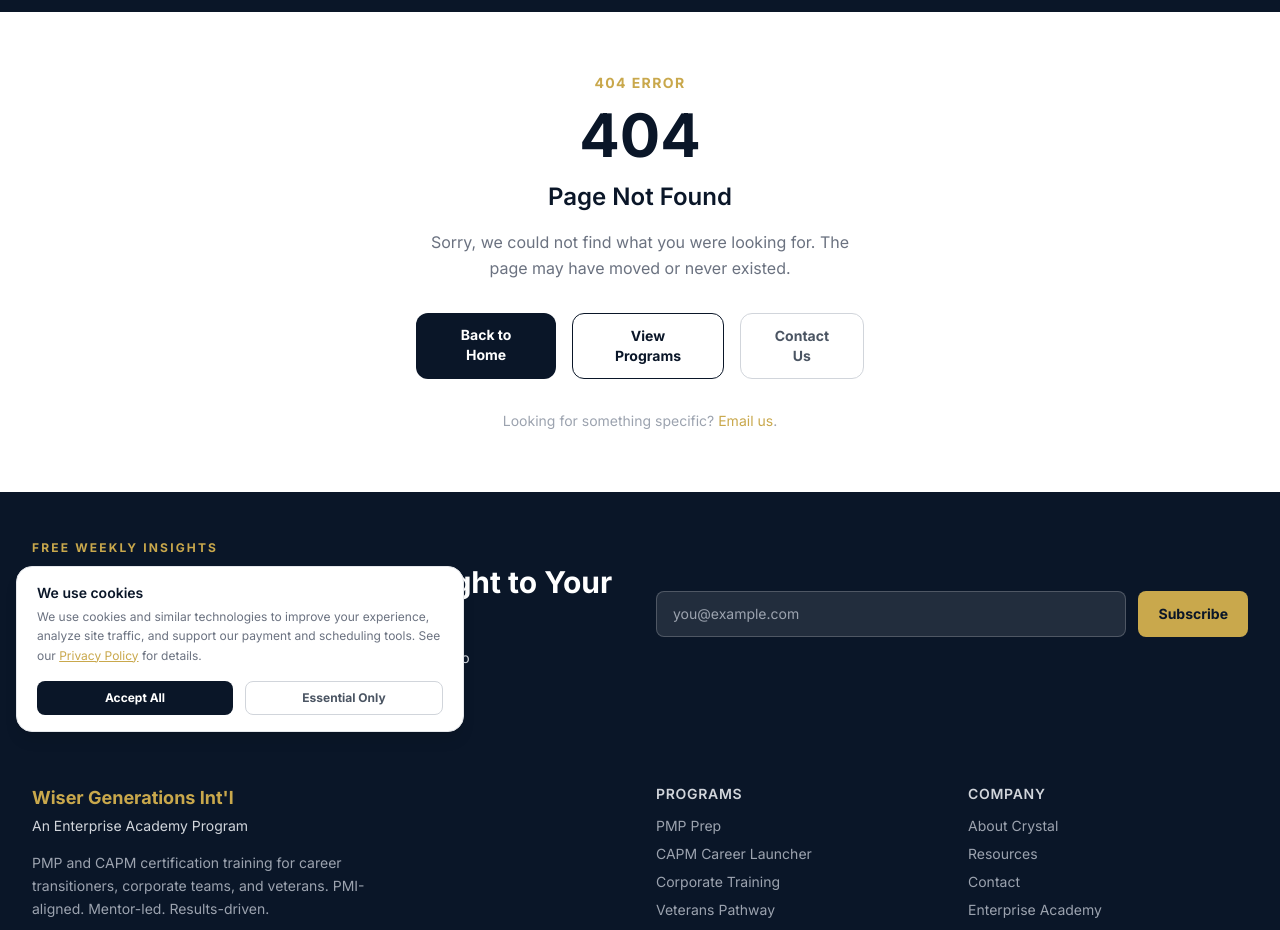
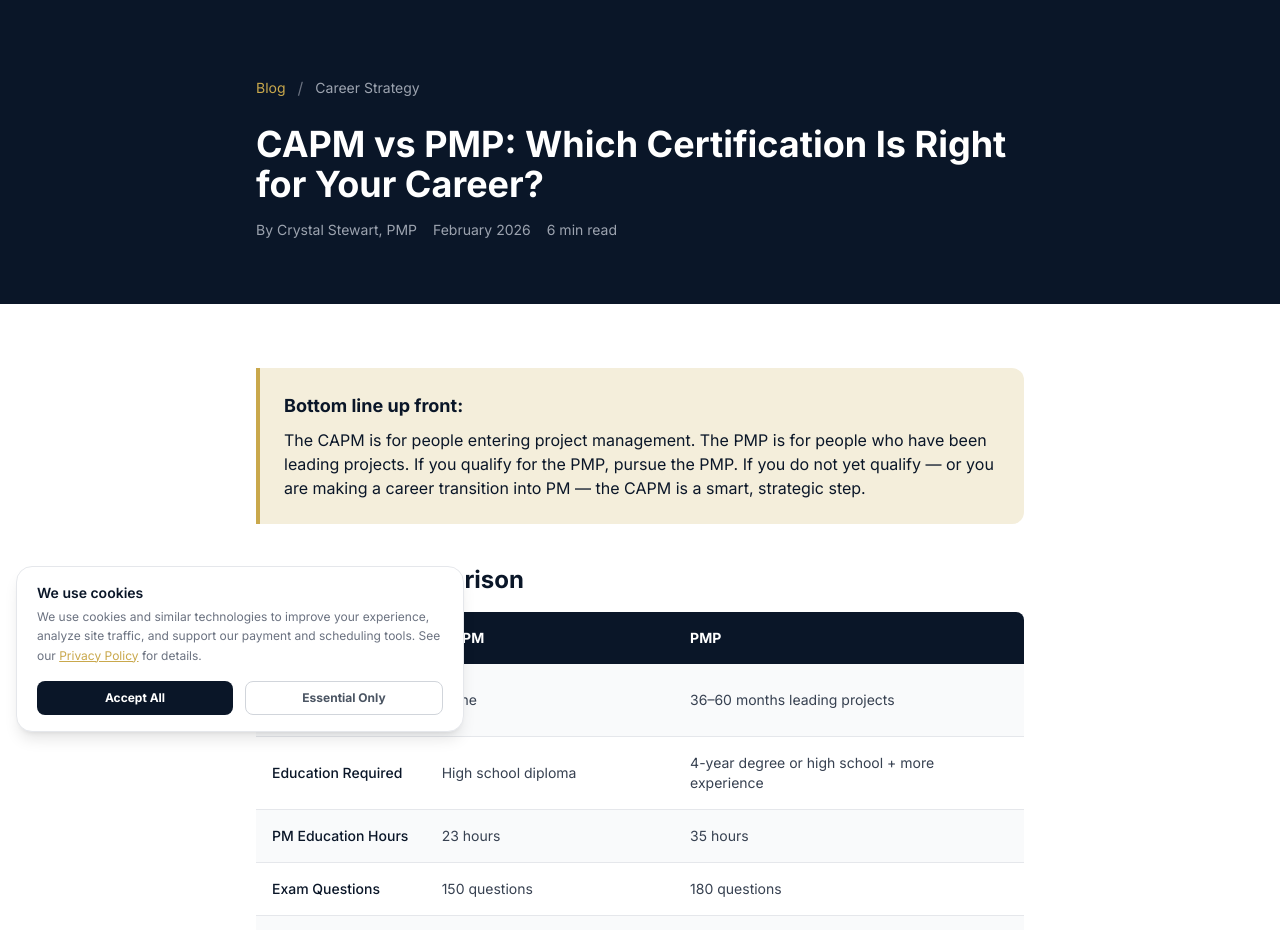
Before and after one commit to D4CGDBEMWS/wisergenerations-pmp, a Next.js app: page /blog/capm-vs-pmp-which-certification in a window 1280 px wide. Before the commit this address had no page. Shown: the part 52-982 px from the top of the page. Built offline with nearby package versions, Linux system fonts and the light colour scheme.

Commit message:
Add CAPM vs PMP comparison article

```diff
--- /dev/null
+++ b/app/blog/capm-vs-pmp-which-certification/page.tsx
@@ -0,0 +1,157 @@
+import type { Metadata } from 'next'
+import Link from 'next/link'
+
+export const metadata: Metadata = {
+  title: 'CAPM vs PMP: Which Certification Is Right for Your Career? | Wiser Generations',
+  description: 'CAPM or PMP? Learn the key differences in eligibility requirements, cost, salary impact, and career outcomes — and how to decide which PMI certification makes sense for where you are right now.',
+}
+
+const CALENDLY = 'https://calendly.com/space4grace/15min'
+
+export default function CapmVsPmpPost() {
+  return (
+    <main className="bg-white">
+      <section className="bg-navy text-white py-16 px-4">
+        <div className="max-w-3xl mx-auto">
+          <div className="flex items-center gap-3 mb-6">
+            <Link href="/blog" className="text-gold text-sm hover:underline">Blog</Link>
+            <span className="text-gray-500">/</span>
+            <span className="text-gray-400 text-sm">Career Strategy</span>
+          </div>
+          <h1 className="text-3xl md:text-4xl font-bold mb-4">
+            CAPM vs PMP: Which Certification Is Right for Your Career?
+          </h1>
+          <div className="flex items-center gap-4 text-gray-400 text-sm">
+            <span>By Crystal Stewart, PMP</span>
+            <span>February 2026</span>
+            <span>6 min read</span>
+          </div>
+        </div>
+      </section>
+
+      <article className="py-16 px-4">
+        <div className="max-w-3xl mx-auto">
+
+          <div className="bg-gold/20 border-l-4 border-gold rounded-r-xl p-6 mb-10">
+            <p className="font-bold text-navy text-lg mb-2">Bottom line up front:</p>
+            <p className="text-navy">
+              The CAPM is for people entering project management. The PMP is for people who have been leading projects.
+              If you qualify for the PMP, pursue the PMP. If you do not yet qualify — or you are making a career transition
+              into PM — the CAPM is a smart, strategic step.
+            </p>
+          </div>
+
+          <h2 className="text-2xl font-bold text-navy mt-10 mb-4">The Quick Comparison</h2>
+          <div className="overflow-x-auto mb-8">
+            <table className="w-full border-collapse bg-gray-50 rounded-lg overflow-hidden text-sm">
+              <thead>
+                <tr className="bg-navy text-white">
+                  <th className="text-left p-4">Factor</th>
+                  <th className="text-left p-4">CAPM</th>
+                  <th className="text-left p-4">PMP</th>
+                </tr>
+              </thead>
+              <tbody>
+                {[
+                  ['Experience Required', 'None', '36–60 months leading projects'],
+                  ['Education Required', 'High school diploma', '4-year degree or high school + more experience'],
+                  ['PM Education Hours', '23 hours', '35 hours'],
+                  ['Exam Questions', '150 questions', '180 questions'],
+                  ['Exam Duration', '3 hours', '4 hours'],
+                  ['Salary Impact', 'Entry-level lift', 'Significant (avg +25% over non-certified PMs)'],
+                  ['Best For', 'Career transitioners, early career', 'Working PMs with experience'],
+                  ['WG Program Cost', 'From $997', 'From $1,497'],
+                ].map(([factor, capm, pmp]) => (
+                  <tr key={factor} className="border-b border-gray-200 even:bg-white">
+                    <td className="p-4 font-medium text-navy">{factor}</td>
+                    <td className="p-4 text-gray-700">{capm}</td>
+                    <td className="p-4 text-gray-700">{pmp}</td>
+                  </tr>
+                ))}
+              </tbody>
+            </table>
+          </div>
+
+          <h2 className="text-2xl font-bold text-navy mt-10 mb-4">When the CAPM Makes Sense</h2>
+          <p className="text-gray-700 leading-relaxed mb-4">
+            The CAPM (Certified Associate in Project Management) is PMI&apos;s entry-level credential.
+            It validates that you understand project management fundamentals — without requiring years of leading projects.
+          </p>
+          <p className="text-gray-700 leading-relaxed mb-4">
+            The CAPM is the right choice if you are making a career transition into project management,
+            if you have less than three years of project leadership experience, if you want a PMI credential
+            to show employers while you build your PMP eligibility, or if you are early in your career
+            and want to establish credibility before you have the experience for the PMP.
+          </p>
+          <p className="text-gray-700 leading-relaxed mb-6">
+            At Wiser Generations, the CAPM Career Launcher program is specifically designed for career transitioners.
+            It includes a career transition roadmap, resume and LinkedIn support, and job search strategy — not just
+            exam prep. Because passing the CAPM exam is step one. Getting hired with it is step two.
+          </p>
+
+          <h2 className="text-2xl font-bold text-navy mt-10 mb-4">When the PMP Is the Right Move</h2>
+          <p className="text-gray-700 leading-relaxed mb-4">
+            The PMP (Project Management Professional) is the gold standard PM credential worldwide.
+            It is recognized by employers in every industry, in every country where project management is practiced.
+          </p>
+          <p className="text-gray-700 leading-relaxed mb-4">
+            If you have three or more years of experience leading projects — even if your title was never
+            &quot;Project Manager&quot; — you likely qualify for the PMP. Military leadership, operational management,
+            and cross-functional coordination all count. Crystal helps every student document their experience
+            accurately and compellingly.
+          </p>
+          <p className="text-gray-700 leading-relaxed mb-6">
+            The salary impact of the PMP is well-documented. PMI&apos;s annual Earning Power report consistently
+            shows that PMP-certified professionals earn significantly more than their non-certified peers —
+            and the gap tends to grow over time as PMP holders move into larger program management and leadership roles.
+          </p>
+
+          <h2 className="text-2xl font-bold text-navy mt-10 mb-4">Can I Do CAPM Now and PMP Later?</h2>
+          <p className="text-gray-700 leading-relaxed mb-6">
+            Absolutely — and many professionals do exactly this. The CAPM establishes your PMI credential and
+            membership in the PM community. As you gain experience, you build toward the PMP.
+            The study you do for the CAPM overlaps significantly with PMP prep — so it is not starting over,
+            it is building on a foundation you have already laid.
+          </p>
+
+          <div className="bg-navy text-white rounded-2xl p-8 mt-10">
+            <h3 className="text-xl font-bold mb-4">Not Sure Which Is Right for You?</h3>
+            <p className="text-gray-300 mb-6">
+              Book a free strategy call with Crystal. She will review your background, assess your eligibility,
+              and tell you honestly which certification makes the most sense — and how to get there.
+            </p>
+            <div className="flex flex-col sm:flex-row gap-4">
+              <a href={CALENDLY} target="_blank" rel="noopener noreferrer"
+                className="bg-gold text-navy font-bold px-6 py-3 rounded-lg hover:bg-yellow-400 transition-colors text-center">
+                Book a Free Call
+              </a>
+              <Link href="/programs"
+                className="border border-white text-white font-semibold px-6 py-3 rounded-lg hover:bg-white hover:text-navy transition-colors text-center">
+                View Programs
+              </Link>
+            </div>
+          </div>
+
+        </div>
+      </article>
+
+      <section className="bg-gray-50 py-14 px-4">
+        <div className="max-w-4xl mx-auto">
+          <h3 className="text-xl font-bold text-navy mb-6">More Articles</h3>
+          <div className="grid md:grid-cols-2 gap-6">
+            {[
+              { href: '/blog/pmp-exam-changes-july-2026', title: 'PMP Exam Changes July 2026: Everything You Need to Know', cat: 'Exam Updates' },
+              { href: '/blog/veterans-pmp-military-experience', title: 'Veterans and the PMP: How Military Experience Maps to Certification', cat: 'Veterans' },
+            ].map((post) => (
+              <Link key={post.href} href={post.href}
+                className="bg-white rounded-xl p-5 border border-gray-200 hover:border-gold transition-colors group">
+                <span className="text-xs font-semibold text-gold">{post.cat}</span>
+                <h4 className="font-bold text-navy mt-2 text-sm group-hover:text-gold transition-colors">{post.title}</h4>
+              </Link>
+            ))}
+          </div>
+        </div>
+      </section>
+    </main>
+  )
+}
```
